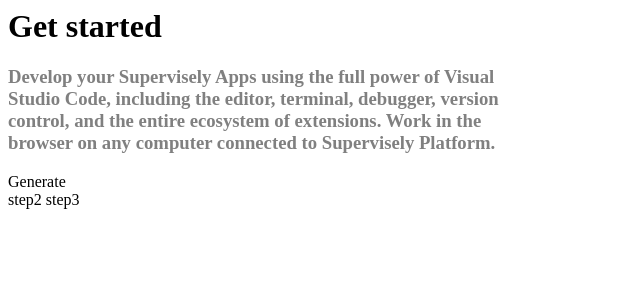
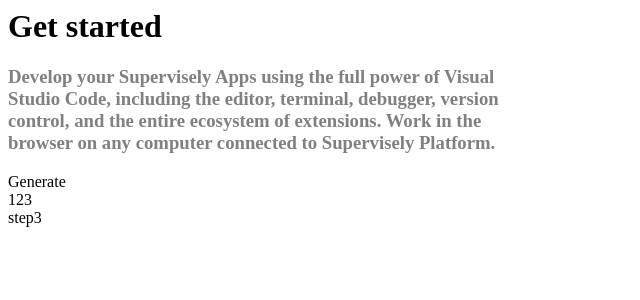
Before and after one commit to supervisely-ecosystem/vscode-welcome, a Python web app: template templates/app.html in a window 1280 px wide. Shown: the top 300 px of the page, without its empty margins (0-640 px from the left). Run offline with Jinja, Linux system fonts and the light colour scheme; the template is opened without the code that fills it, so the values that code supplies are empty.

Commit message:
start templates card

```diff
--- a/templates/app.html
+++ b/templates/app.html
@@ -7,6 +7,6 @@
 </h3>
 <sly-stepper :active="state.activeStep">
   <sly-stepper-item> {% include 'preview_paths.html' %} </sly-stepper-item>
-  <sly-stepper-item> step2 </sly-stepper-item>
+  <sly-stepper-item> {% include 'demo_templates.html' %} </sly-stepper-item>
   <sly-stepper-item> step3 </sly-stepper-item>
 </sly-stepper>
--- /dev/null
+++ b/templates/demo_templates.html
@@ -0,0 +1,6 @@
+<sly-card
+  title="Auto initialization with ready to use templates"
+  subtitle="Select one of the prepared application templates, app will be automatically initialized with virtual environment and all vscode settings. Just press F5 and start development and debugging with a single click"
+>
+  <div>123</div>
+</sly-card>
```
